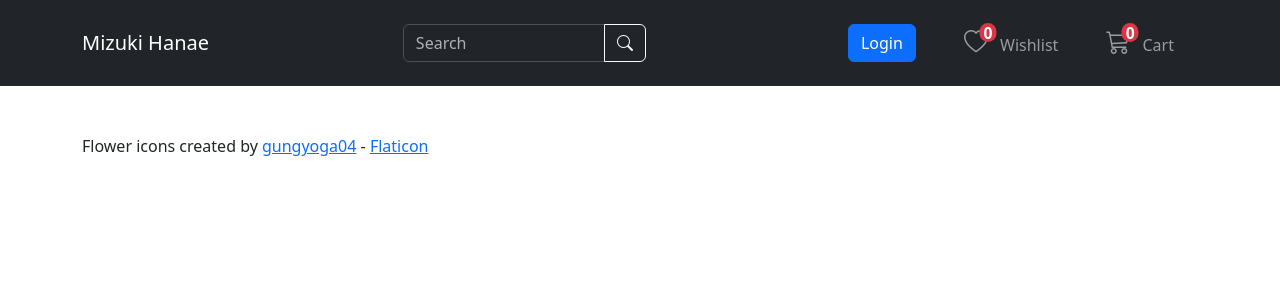
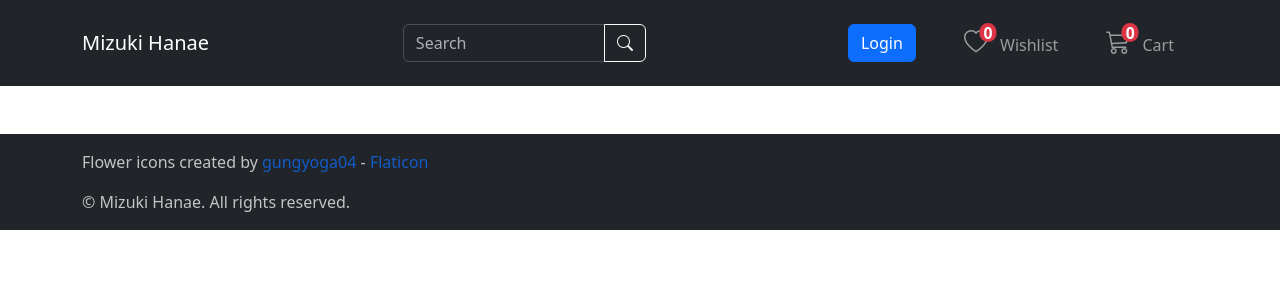
Before and after one commit to ShiviPro/mizuki-hanae, a React (Vite) app: page / in a window 1280 px wide. Shown: the top 300 px of the page. Built offline with nearby package versions, Linux system fonts and the light colour scheme.

Commit message:
fix: add copyright text& modify footer appearance

```diff
--- a/src/components/Footer.jsx
+++ b/src/components/Footer.jsx
@@ -1,10 +1,14 @@
 const Footer = () => {
   return (
-    <footer className="mt-5">
+    <footer className="mt-5 bg-dark text-light py-3">
       <div className="container">
-        <p>
+        <p className="opacity-75">
           Flower icons created by{" "}
-          <a target="_blank" href="https://www.flaticon.com/authors/gungyoga04">
+          <a
+            target="_blank"
+            href="https://www.flaticon.com/authors/gungyoga04"
+            className="text-decoration-none"
+          >
             gungyoga04
           </a>{" "}
           -{" "}
@@ -12,9 +16,13 @@ const Footer = () => {
             target="_blank"
             href="https://www.flaticon.com/free-icons/flower"
             title="flower icons"
+            className="text-decoration-none"
           >
             Flaticon
           </a>
+        </p>
+        <p className="mb-0 opacity-75">
+          &copy; Mizuki Hanae. All rights reserved.
         </p>
       </div>
     </footer>
```
